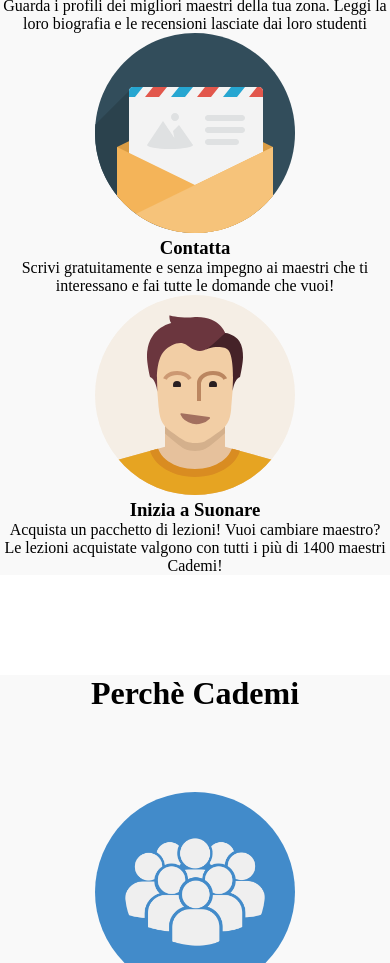
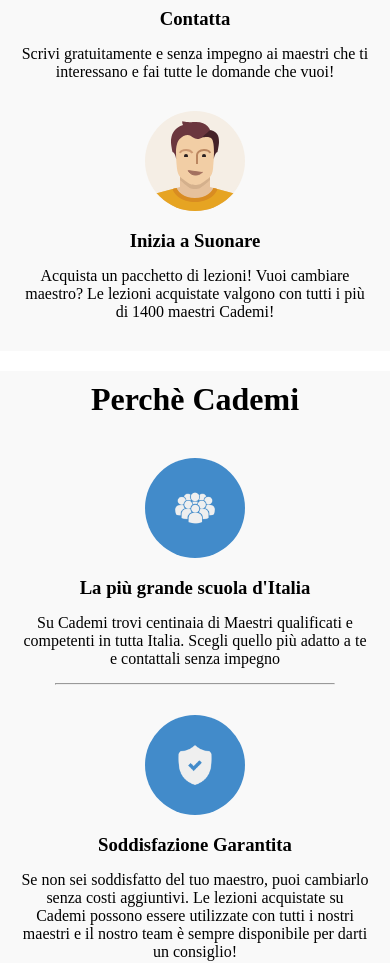
Before and after one commit to Giagar/html-css-resp-wannabe-12bool, a plain HTML site: page index.html in a window 390 px wide. Shown: the part 1037-2000 px from the top of the page. Drawn offline with Linux system fonts and the light colour scheme.

Commit message:
Commit finale: esercizio finito

```diff
--- a/css/style.css
+++ b/css/style.css
@@ -1,5 +1,23 @@
-.container {
+.container-wrapper {
   margin-top: 100px;
+  min-width: 190px;
+}
+
+[class*="col-"] {
+  padding: 0 20px 30px;
+}
+
+h1 {
+  padding: 10px 0 40px;
+}
+
+h3 {
+  padding: 15px 0;
+}
+
+hr {
+  width: 80%;
+  margin: 15px auto 0;
 }
 
 /* BLOCCO LEZIONI */
@@ -23,11 +41,11 @@
   text-align: center;
 }
 
-#why .container>.first,
+/* #why .container>.first, */
 #why .container>.second,
 #why .container>.third {
-  width: 100%;
-  margin-top: 80px;
+  /* width: 100%; */
+  margin-top: 60px;
 }
 
 #why .container img {
@@ -54,3 +72,25 @@ img {
 .clear {
   clear: both;
 }
+
+
+/* ----MEDIA QUERY */
+@media screen and (max-width: 991px) {
+  .container-wrapper {
+    margin-top: 40px;
+  }
+
+  img {
+    height: 150px;
+  }
+}
+
+@media screen and (max-width: 767px) {
+  .container-wrapper {
+    margin-top: 20px;
+  }
+
+  img {
+    height: 100px;
+  }
+}
--- a/index.html
+++ b/index.html
@@ -48,19 +48,20 @@
     <div id="why" class="container-wrapper grey">
       <div class="container">
         <h1>Perchè Cademi</h1>
-        <div class="first">
+        <!-- metto la regola per condividere le regole date tutti i col e perché ho tolto il width:100% (anche se funzionava lo stesso) -->
+        <div class="col-lg-12">
           <img src="img/icon/profile.png" alt="">
           <h3>La più grande scuola d'Italia</h3>
           Su Cademi trovi centinaia di Maestri qualificati e competenti in tutta Italia. Scegli quello più adatto a te e contattali senza impegno
           <hr>
         </div>
-        <div class="second">
+        <div class="col-lg-12">
           <img src="img/icon/secure.png" alt="">
           <h3>Soddisfazione Garantita</h3>
           Se non sei soddisfatto del tuo maestro, puoi cambiarlo senza costi aggiuntivi. Le lezioni acquistate su Cademi possono essere utilizzate con tutti i nostri maestri e il nostro team è sempre disponibile per darti un consiglio!
           <hr>
         </div>
-        <div class="third">
+        <div class="col-lg-12">
           <img src="img/icon/flex.png" alt="">
           <h3>Flessibile e Conveniente</h3>
           Cademi non ha alcun costo d’iscrizione a differenza delle scuole di musica tradizionali. Inoltre, sei tu a scegliere dove fare lezione e gli orari delle tue lezioni.
```
